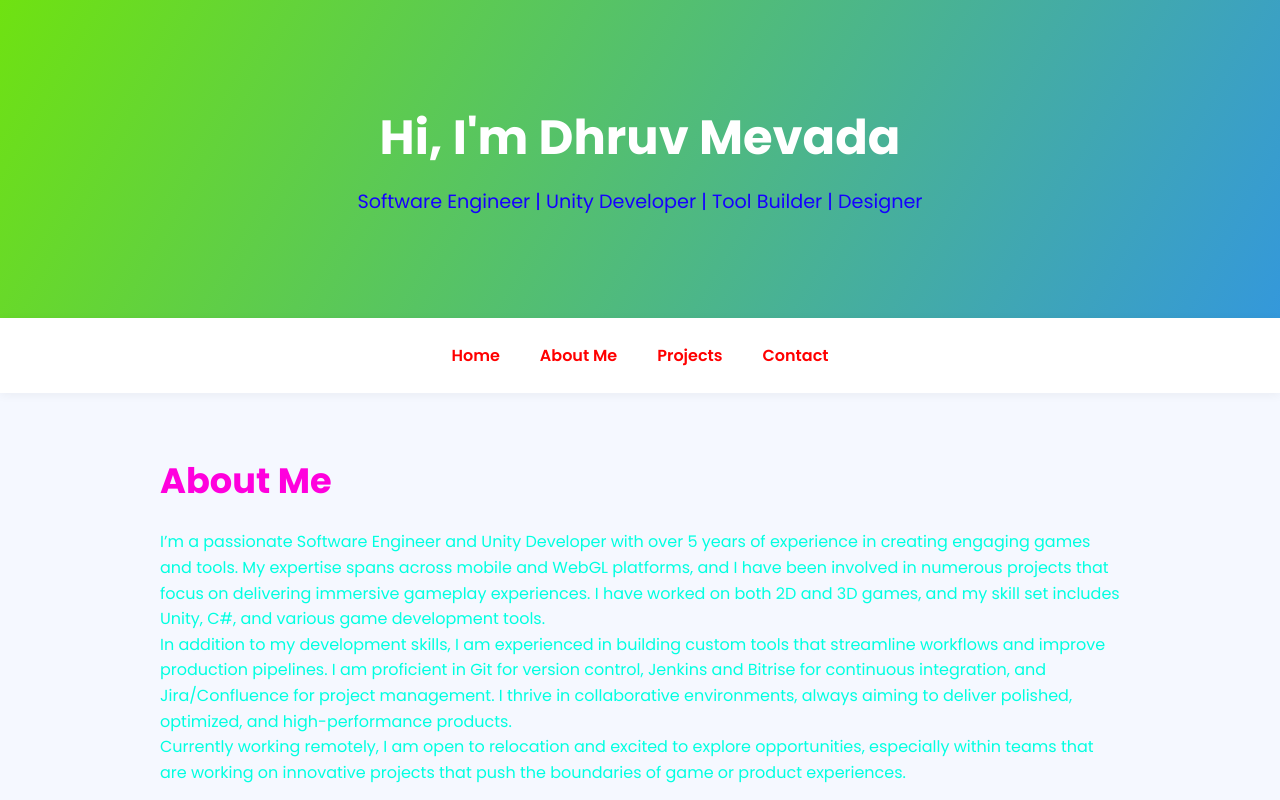
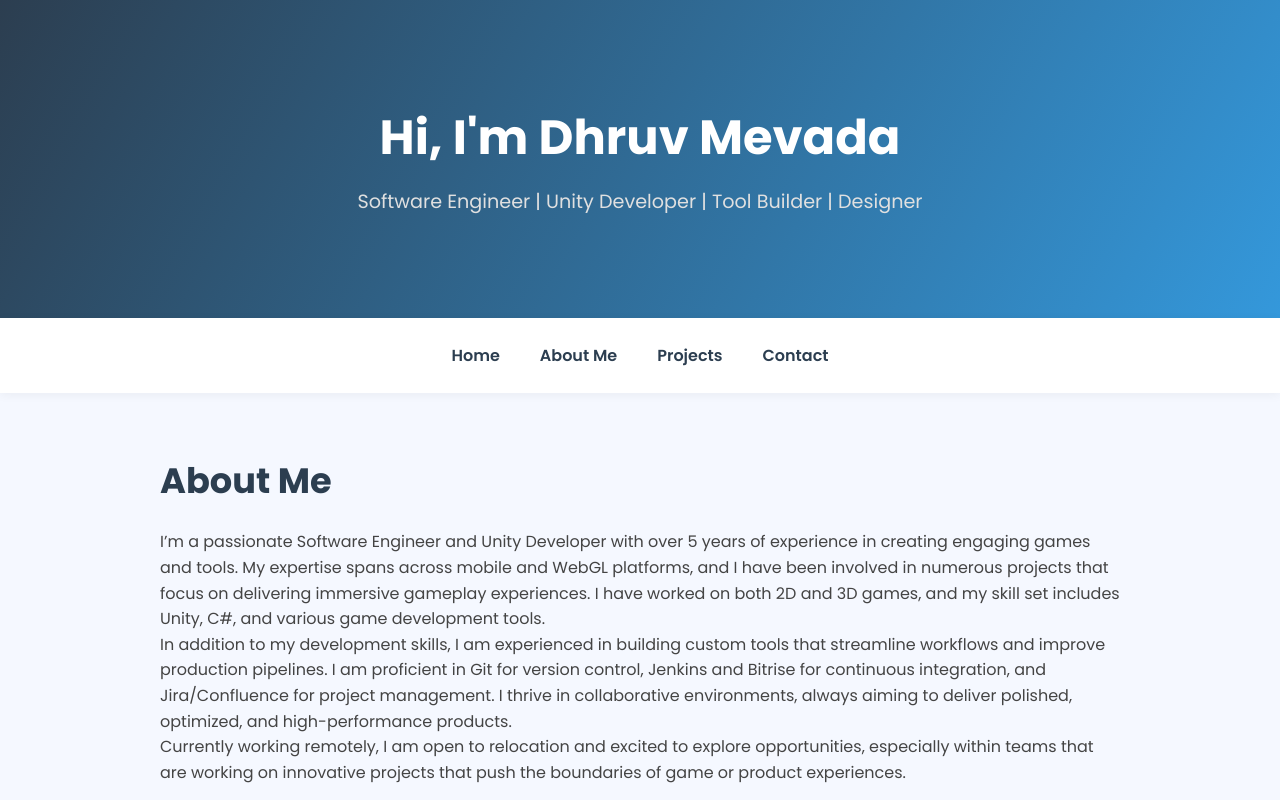
Before and after one commit to dhruv111/dhruv-portfolio, a React (Create React App) app: page / in a window 1280 px wide. Shown: the top 800 px of the page. Built offline with nearby package versions, Linux system fonts and the light colour scheme; the HTML template or start-up script is replaced by a standard one.

Commit message:
no message

```diff
--- a/src/App.css
+++ b/src/App.css
@@ -3,7 +3,7 @@ html {
 }
 
 header {
-  background: linear-gradient(120deg, #6fe211, #3498db);
+  background: linear-gradient(120deg, #2c3e50, #3498db);
   padding: 100px 20px;
   text-align: center;
   color: white;
@@ -16,7 +16,7 @@ header h1 {
 
 header p {
   font-size: 1.2rem;
-  color: #1500ff;
+  color: #e0e0e0;
 }
 
 nav {
@@ -33,7 +33,7 @@ nav {
 nav a {
   padding: 15px 20px;
   text-decoration: none;
-  color: #ff0000;
+  color: #2c3e50;
   font-weight: 600;
   transition: 0.3s;
   font-size: 1rem;
@@ -71,7 +71,7 @@ section {
 
 h2 {
   font-size: 2.2rem;
-  color: #ff00dd;
+  color: #2c3e50;
   margin-bottom: 20px;
 }
 
@@ -159,7 +159,7 @@ h2 {
 
 .about p, .contact p {
   margin-bottom: 15px;
-  color: #b3ff00;
+  color: #444;
 }
 
 footer {
@@ -201,7 +201,7 @@ footer {
 
 /* Ensuring About Me section text is normal */
 #about p {
-  color: #00ffe1;
+  color: #444;
   font-weight: normal;
 }
 
```
